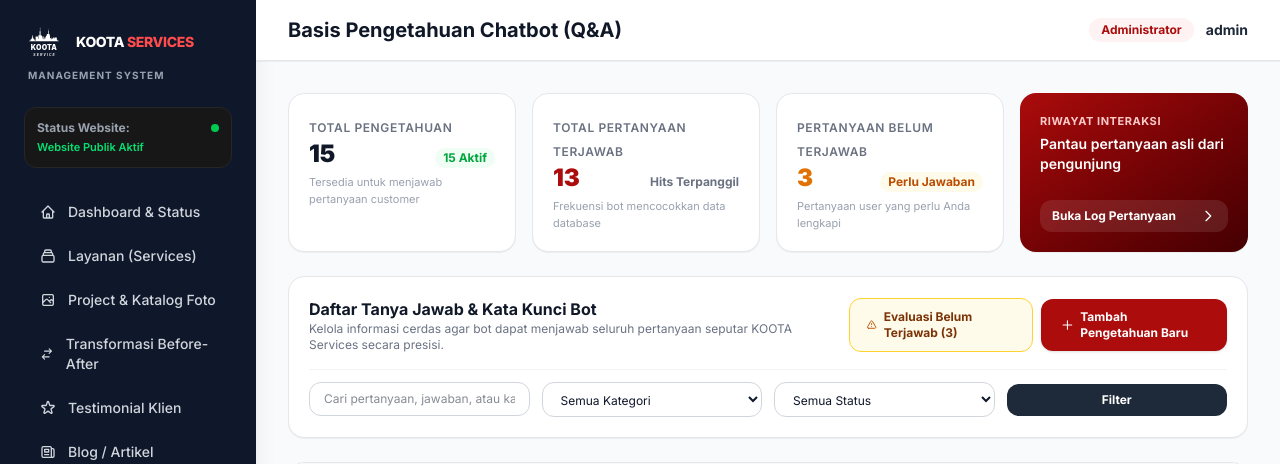
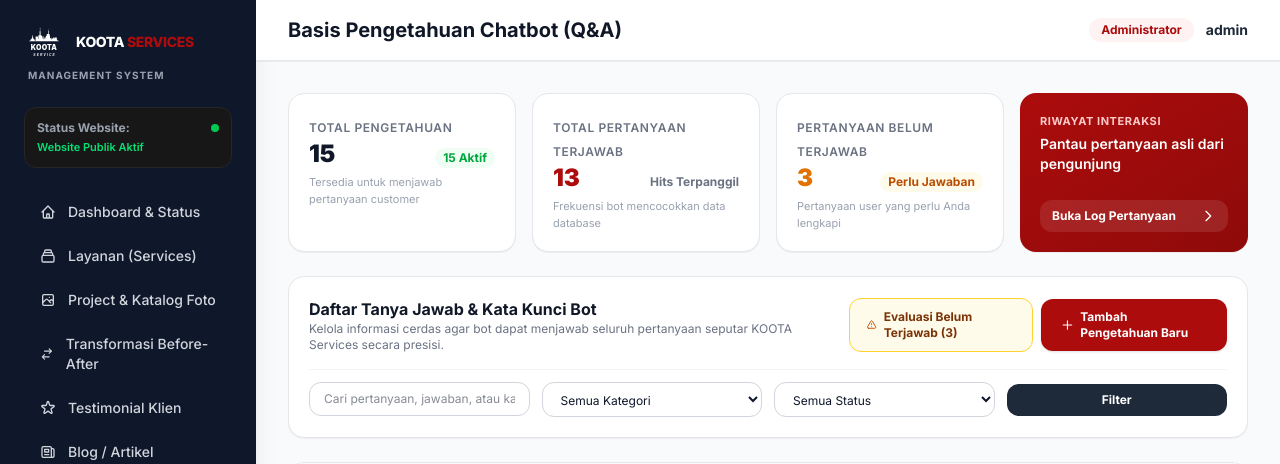
Before and after one commit to kootaproduction/koota-services, a Laravel app: page /admin/bot-knowledges in a window 1280 px wide. Shown: the top 464 px of the page. Run offline with Laravel 12, Linux system fonts and the light colour scheme; a user stored in the database is signed in; data comes from the database, SQL or seed files in the repository; both versions use the stored data as it was after the commit; style sheets or scripts are compiled from the project's sources.

Commit message:
style(ui): standardize brand colors across all pages per UI/UX guidelines

```diff
--- a/resources/views/about.blade.php
+++ b/resources/views/about.blade.php
@@ -459,7 +459,7 @@
                 left: 0;
                 width: 0;
                 height: 0;
-                border-top: 8px solid #7f1d1d;
+                border-top: 8px solid #8f0a0a;
                 border-left: 8px solid transparent;
             }
 
--- a/resources/views/admin/bot_knowledges/index.blade.php
+++ b/resources/views/admin/bot_knowledges/index.blade.php
@@ -40,7 +40,7 @@
             <p class="text-[11px] text-gray-400">Pertanyaan user yang perlu Anda lengkapi</p>
         </div>
 
-        <div class="bg-gradient-to-br from-[#ac0c0c] to-[#450002] p-5 rounded-2xl text-white shadow-2xs flex flex-col justify-between">
+        <div class="bg-gradient-to-br from-[#ac0c0c] to-[#8f0a0a] p-5 rounded-2xl text-white shadow-2xs flex flex-col justify-between">
             <div>
                 <span class="text-[11px] uppercase tracking-wider font-bold text-red-200 block">Riwayat Interaksi</span>
                 <p class="text-sm font-semibold mt-1">Pantau pertanyaan asli dari pengunjung</p>
--- a/resources/views/blog/show.blade.php
+++ b/resources/views/blog/show.blade.php
@@ -249,7 +249,7 @@
                     <div class="sticky top-20 space-y-6">
 
                         <!-- 1. Consultation Direct Card (Branded & High Conversion) -->
-                        <div class="p-7 rounded-3xl bg-gradient-to-br from-[#ac0c0c] via-[#991b1b] to-[#7f1d1d] text-white shadow-xl relative overflow-hidden space-y-5">
+                        <div class="p-7 rounded-3xl bg-gradient-to-br from-[#ac0c0c] to-[#8f0a0a] text-white shadow-xl relative overflow-hidden space-y-5">
                             <div class="absolute -right-10 -bottom-10 w-36 h-36 rounded-full bg-white/5 pointer-events-none"></div>
 
                             <div class="inline-flex items-center gap-1.5 px-3 py-1 rounded-full bg-white/15 backdrop-blur-md text-[11px] font-bold tracking-wide">
--- a/resources/views/consultation/index.blade.php
+++ b/resources/views/consultation/index.blade.php
@@ -581,7 +581,7 @@
                                     </p>
 
                                     <button type="submit"
-                                            class="w-full sm:w-auto inline-flex items-center justify-center px-8 py-4 rounded-2xl bg-gradient-to-r from-[#ac0c0c] via-[#b91c1c] to-[#ac0c0c] hover:brightness-110 text-white font-black text-xs sm:text-sm shadow-xl shadow-red-950/20 hover:shadow-2xl hover:shadow-red-900/30 transition-all hover:-translate-y-0.5 active:scale-95">
+                                            class="w-full sm:w-auto inline-flex items-center justify-center px-8 py-4 rounded-2xl bg-gradient-to-r from-[#ac0c0c] to-[#8f0a0a] hover:brightness-110 text-white font-black text-xs sm:text-sm shadow-xl shadow-red-950/20 hover:shadow-2xl hover:shadow-red-900/30 transition-all hover:-translate-y-0.5 active:scale-95">
                                         <span>{{ __('Kirim Permintaan Konsultasi & Jadwalkan Survei') }} &rarr;</span>
                                     </button>
                                 </div>
--- a/resources/views/layouts/admin.blade.php
+++ b/resources/views/layouts/admin.blade.php
@@ -23,7 +23,7 @@
                     <a href="{{ route('admin.dashboard') }}" class="flex items-center gap-3">
                         <img src="{{ asset('images/logo-white.svg') }}" alt="KOOTA SERVICES" class="h-9 w-auto object-contain">
                         <span class="font-extrabold text-sm tracking-tight text-white">
-                            KOOTA <span class="text-[#ff4d4d]">SERVICES</span>
+                            KOOTA <span class="text-[#ac0c0c]">SERVICES</span>
                         </span>
                     </a>
                     <span class="text-[10px] text-gray-400 uppercase tracking-widest font-bold block pl-1">
--- a/resources/views/maintenance.blade.php
+++ b/resources/views/maintenance.blade.php
@@ -12,7 +12,7 @@
 <body class="bg-[#0f172a] text-white font-sans antialiased min-h-screen flex items-center justify-center p-6 relative overflow-hidden">
     <!-- Subtle Background Glows -->
     <div class="absolute top-1/4 -left-20 w-96 h-96 bg-[#ac0c0c]/30 rounded-full blur-3xl pointer-events-none"></div>
-    <div class="absolute bottom-1/4 -right-20 w-96 h-96 bg-[#dc2626]/20 rounded-full blur-3xl pointer-events-none"></div>
+    <div class="absolute bottom-1/4 -right-20 w-96 h-96 bg-[#ac0c0c]/20 rounded-full blur-3xl pointer-events-none"></div>
 
     <div class="max-w-xl w-full text-center space-y-8 relative z-10 bg-slate-900/85 backdrop-blur-xl p-8 sm:p-12 rounded-3xl border border-slate-800 shadow-2xl">
         <!-- Logo -->
@@ -20,7 +20,7 @@
             <div class="flex items-center gap-3 bg-white/5 px-5 py-2.5 rounded-2xl border border-white/10">
                 <img src="{{ asset('images/logo-white.svg') }}" alt="KOOTA SERVICES" class="h-10 w-auto object-contain">
                 <span class="font-extrabold text-lg sm:text-xl tracking-tight text-white">
-                    KOOTA <span class="text-[#ff4d4d]">SERVICES</span>
+                    KOOTA <span class="text-[#ac0c0c]">SERVICES</span>
                 </span>
             </div>
         </div>
--- a/resources/views/portfolio/index.blade.php
+++ b/resources/views/portfolio/index.blade.php
@@ -124,7 +124,7 @@
 
                         <!-- Action Link to Dedicated Detail Page -->
                         <div class="px-6 pb-6 pt-2 border-t border-gray-50">
-                            <a href="{{ route('portfolio.show', $project->id) }}" class="inline-flex items-center gap-1.5 text-xs font-bold text-[#ac0c0c] hover:text-[#dc2626] transition-colors">
+                            <a href="{{ route('portfolio.show', $project->id) }}" class="inline-flex items-center gap-1.5 text-xs font-bold text-[#ac0c0c] hover:text-[#8f0a0a] transition-colors">
                                 <span>{{ __('Lihat Dokumentasi Proyek') }}</span>
                             </a>
                         </div>
```
Also changed, not shown: database/database.sqlite, 3 other files.
